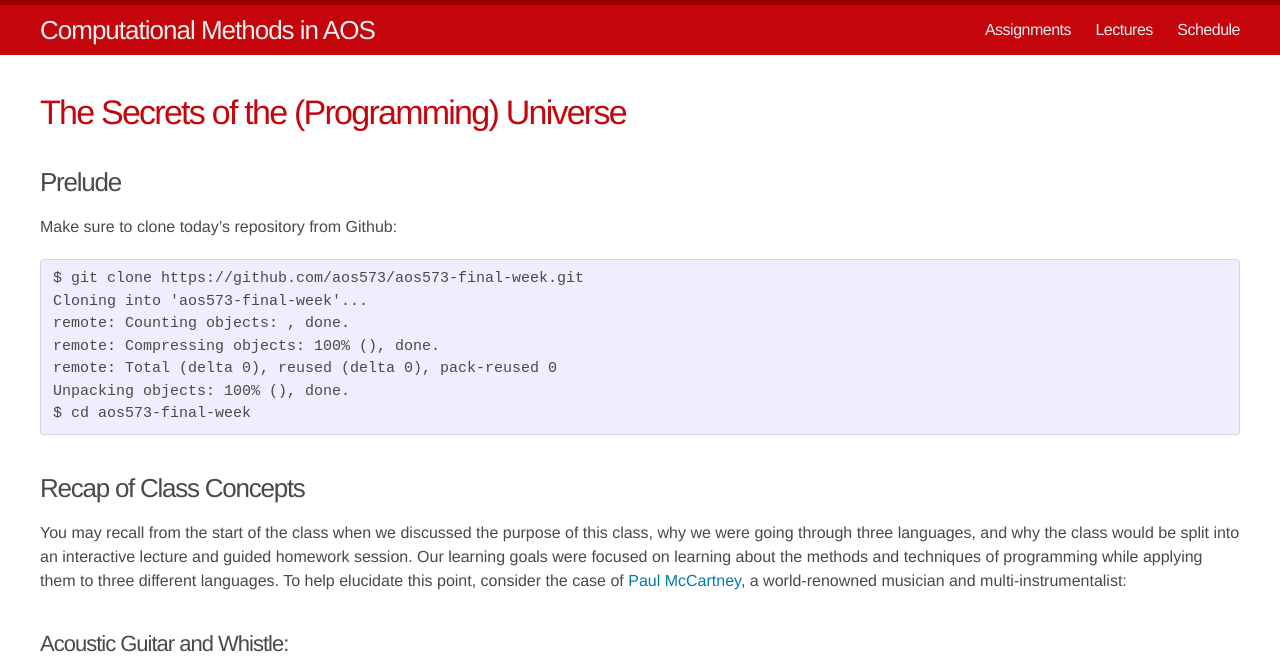
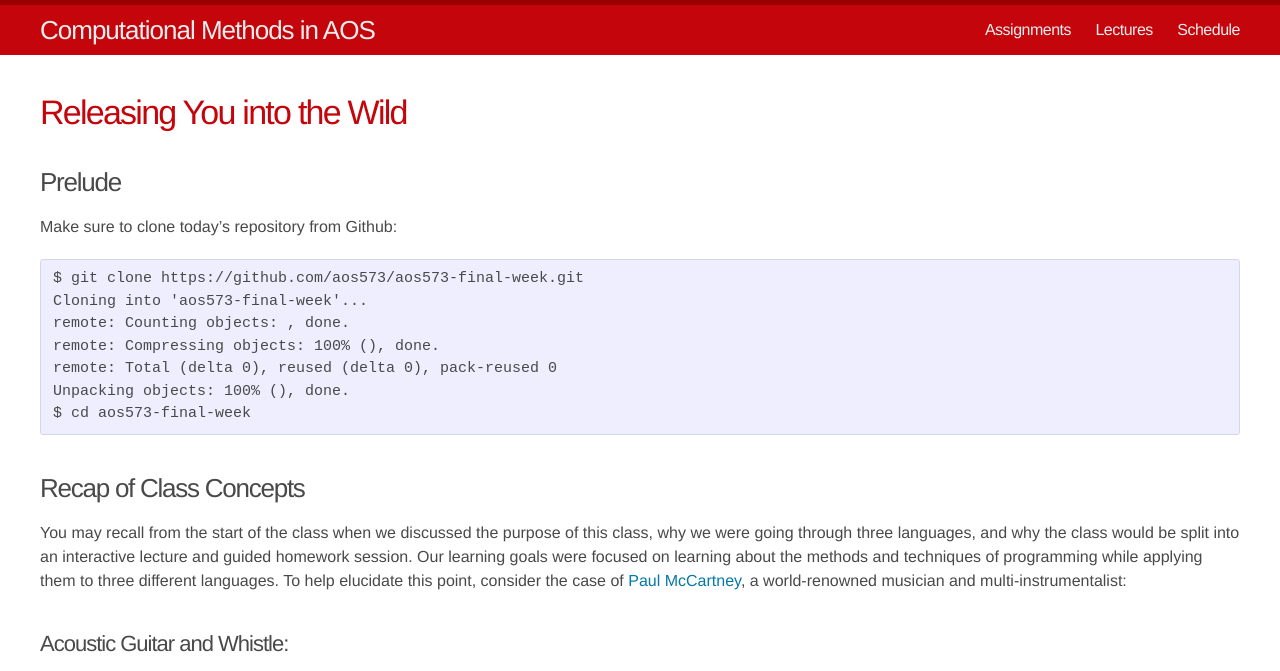
Before and after one commit to AOS573-2017/aos573-2017.github.io, a Jekyll site: the page built from _lectures/14-final.md, in a window 1280 px wide and 900 px high, cut to the strip 0-671 px from the top of the window. Built offline with Jekyll 4.4.1, drawn with Linux system fonts in a browser that asks for light colours.

```diff
--- a/_lectures/14-final.md
+++ b/_lectures/14-final.md
@@ -1,7 +1,7 @@
 ---
 layout: lecture
 published: true
-title: The Secrets of the (Programming) Universe
+title: Releasing You into the Wild
 ---
 
 # Prelude
```
Also changed, not shown: schedule.md (+1 -1 lines).
